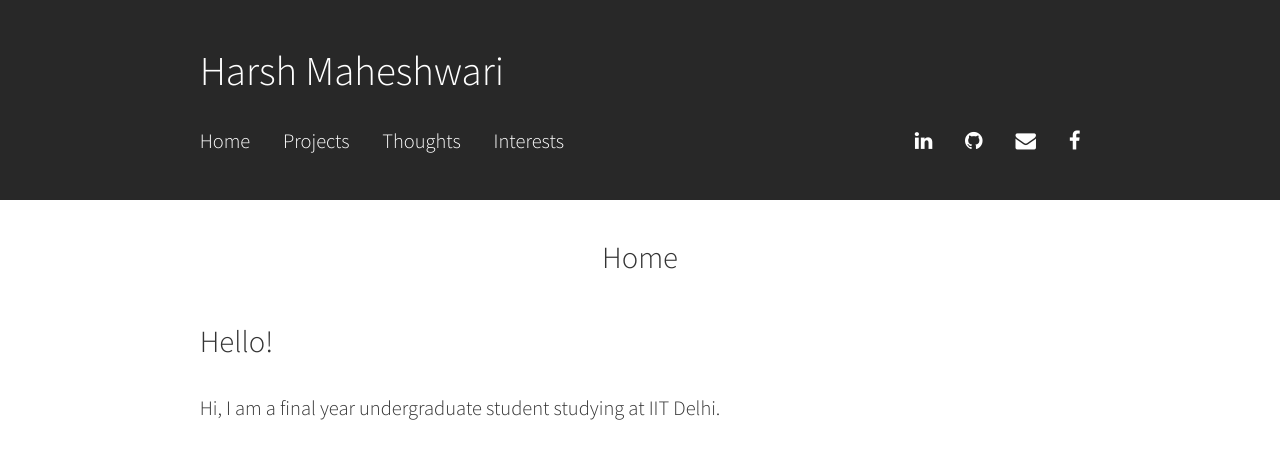
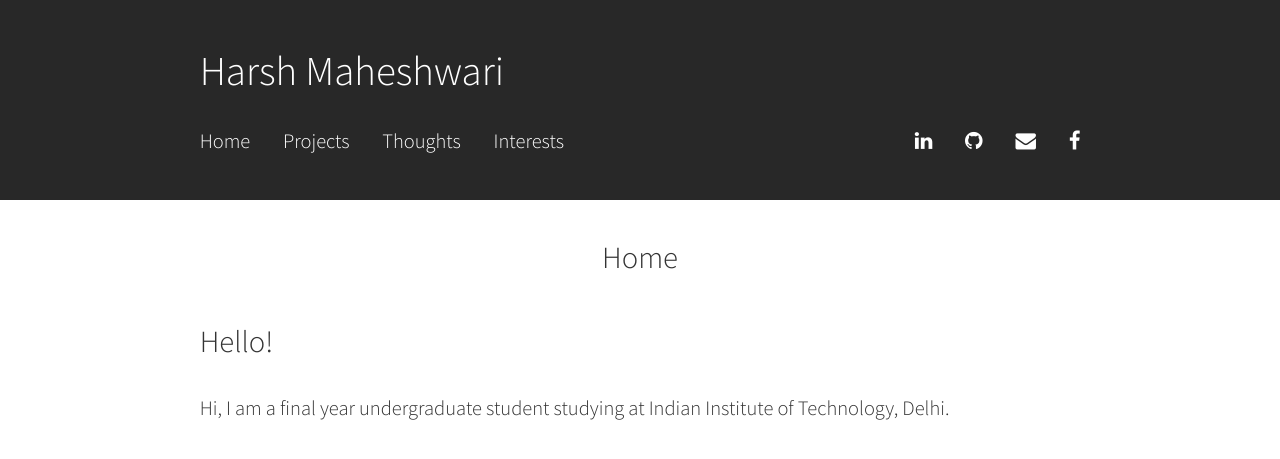
Before and after one commit to harshm121/portfolio-old, a Jekyll site: the page built from index.md, in a window 1280 px wide. Shown: the top 459 px of the page. Built offline with Jekyll 4.4.1, drawn with Linux system fonts in a browser that asks for light colours.

Commit message:
index.md for home edited

```diff
--- a/index.md
+++ b/index.md
@@ -4,4 +4,4 @@ title: "Home"
 
 ## Hello!
 
-Hi, I am a final year undergraduate student studying at IIT Delhi.
+Hi, I am a final year undergraduate student studying at Indian Institute of Technology, Delhi.
```
